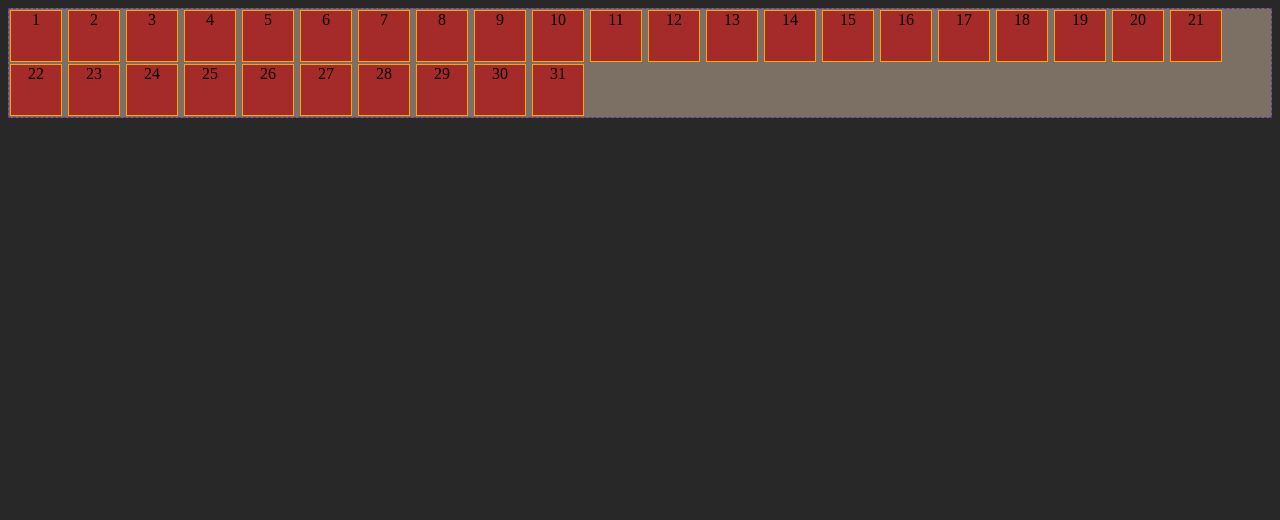
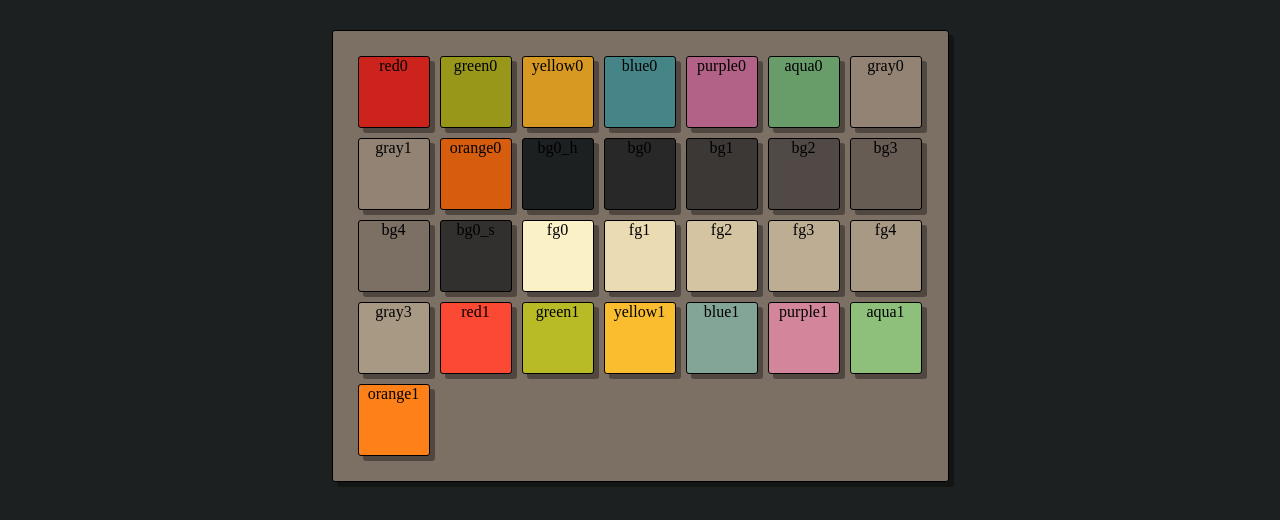
Before and after one commit to CalebeCopello/devBlog, a plain HTML site: page theme/index.html in a window 1280 px wide. Drawn offline with Linux system fonts and the light colour scheme.

Commit message:
Theme colors
Done!

```diff
--- a/theme/index.html
+++ b/theme/index.html
@@ -7,38 +7,7 @@
     <link rel="stylesheet" type="text/css" href="./style.css" />
 </head>
 <body>
-    <div class="wrapperTheme">
-        <div class="themeColor">1</div>
-        <div class="themeColor">2</div>
-        <div class="themeColor">3</div>
-        <div class="themeColor">4</div>
-        <div class="themeColor">5</div>
-        <div class="themeColor">6</div>
-        <div class="themeColor">7</div>
-        <div class="themeColor">8</div>
-        <div class="themeColor">9</div>
-        <div class="themeColor">10</div>
-        <div class="themeColor">11</div>
-        <div class="themeColor">12</div>
-        <div class="themeColor">13</div>
-        <div class="themeColor">14</div>
-        <div class="themeColor">15</div>
-        <div class="themeColor">16</div>
-        <div class="themeColor">17</div>
-        <div class="themeColor">18</div>
-        <div class="themeColor">19</div>
-        <div class="themeColor">20</div>
-        <div class="themeColor">21</div>
-        <div class="themeColor">22</div>
-        <div class="themeColor">23</div>
-        <div class="themeColor">24</div>
-        <div class="themeColor">25</div>
-        <div class="themeColor">26</div>
-        <div class="themeColor">27</div>
-        <div class="themeColor">28</div>
-        <div class="themeColor">29</div>
-        <div class="themeColor">30</div>
-        <div class="themeColor">31</div>
+    <div class="wrapperTheme" id="divWrapperTheme">
     </div>
 </body>
     <script src="./script.js"> </script>
--- a/theme/script.js
+++ b/theme/script.js
@@ -1,4 +1,12 @@
-console.log("hello world!")
-for(i=0; i < 31; i++) {
-
+const DIVWRAPPERTHEME = document.getElementById('divWrapperTheme')
+for(i=0; i < 29; i++) {
+    let themeArray = ['red0','green0','yellow0','blue0','purple0','aqua0','gray0','gray1','orange0','bg0_h','bg0','bg1','bg2','bg3','bg4','bg0_s','fg0','fg1','fg2','fg3','fg4','gray3','red1','green1','yellow1','blue1','purple1','aqua1','orange1']
+    let div = document.createElement('div')
+    let className = 'themeColorDivEx' + i
+    div.classList.add('themeColor')
+    div.classList.add(className)
+    let bgC = 'var(--' + themeArray[i] + ')'
+    div.style.backgroundColor = bgC
+    div.textContent = themeArray[i]
+    DIVWRAPPERTHEME.appendChild(div)
 }
--- a/theme/style.css
+++ b/theme/style.css
@@ -1,6 +1,6 @@
 :root {
 /*
-*Gruvbox Palette*
+*Gruvbox Palette, from: https://github.com/morhetz/gruvbox*
 
 **Common colors**
 
@@ -69,8 +69,6 @@ orange1: #af3a03
     --gray0: #928374;
     --gray1: #928374;
     --orange0: #d65d0e;
-    --bg0: #282828;
-    --bg4: #7c6f64;
 
     /**Mode**/
     --bg0_h: #1d2021;
@@ -96,18 +94,25 @@ orange1: #af3a03
 
 }
 * {
-    background-color: var(--bg0);;
+    background-color: var(--bg0_h);;
 }
 .wrapperTheme {
     background-color:var(--bg4);
-    border: 1px dashed rebeccapurple;
+    width: 575px;
+    height: auto;
+    padding: 20px;
+    border: 1px solid black;
+    border-radius: 3px;
+    box-shadow: 5px 5px rgba(0, 0, 0, 0.355);
+    margin: 30px auto;
 }
 .themeColor {
     display: inline-block;
-    background-color: brown;
-    border: 1px solid orange;
-    margin: 1px;
-    width: 50px;
-    height: 50px;
+    width: 70px;
+    height: 70px;
+    border: 1px solid black;
+    border-radius: 3px;
+    box-shadow: 5px 5px rgba(0, 0, 0, 0.355);
     text-align: center;
+    margin: 5px;
 }
```
